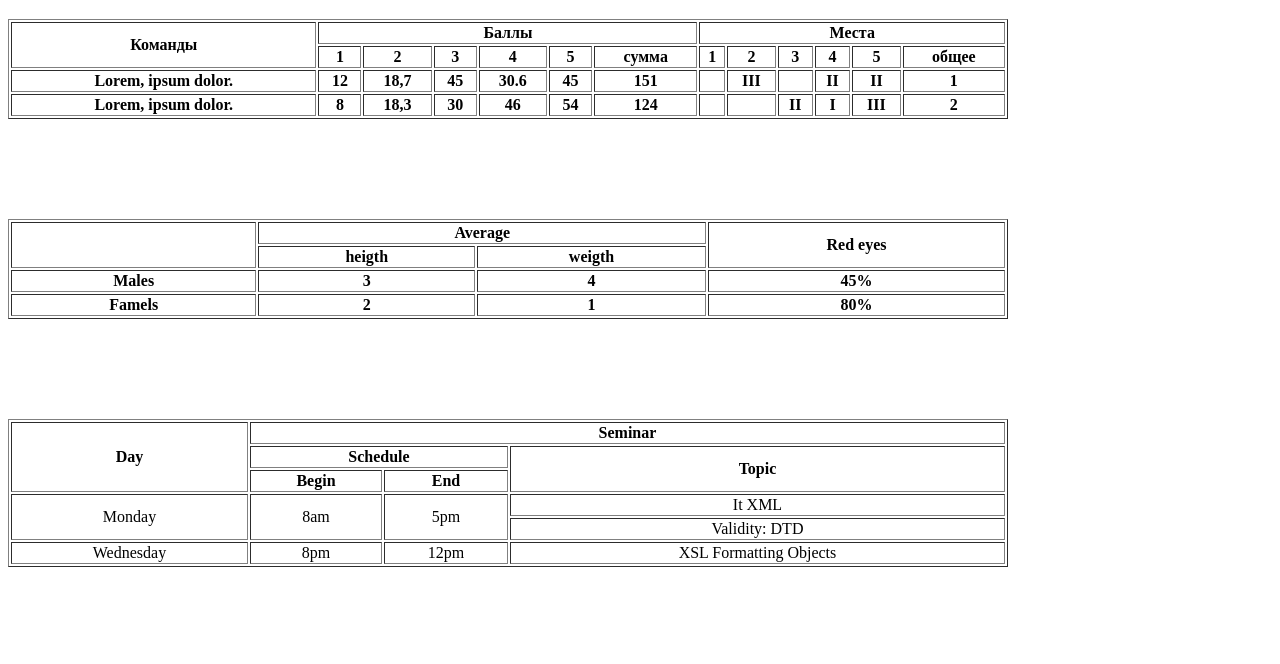
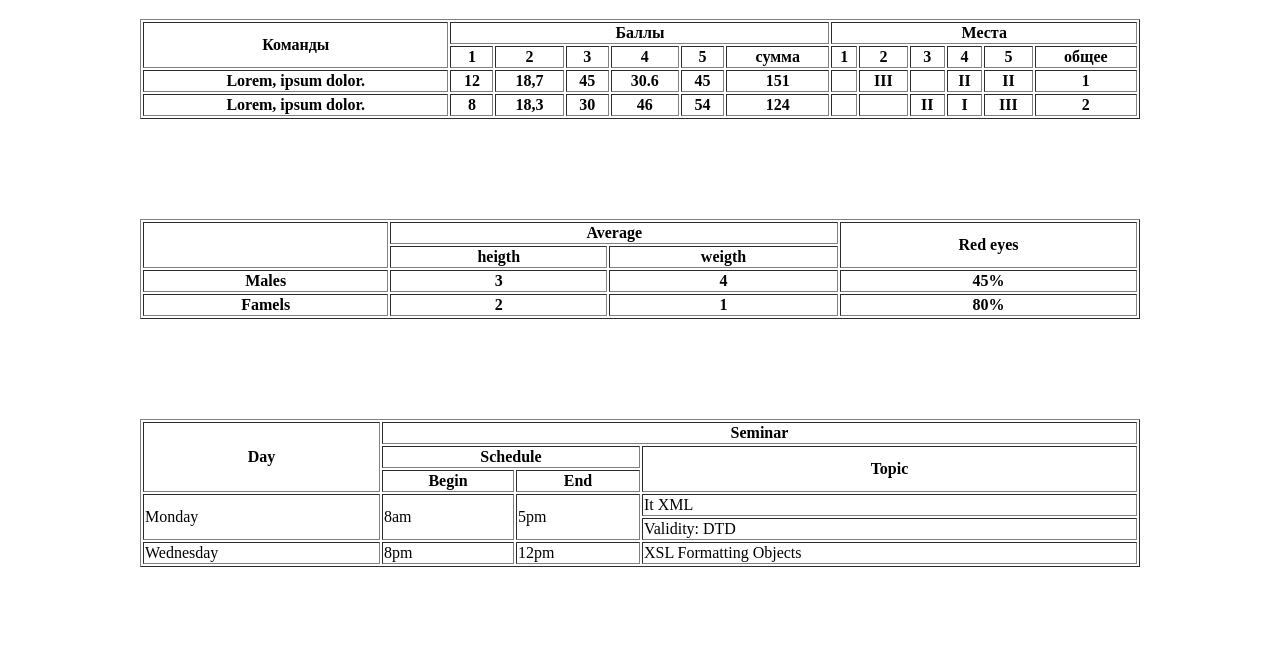
Before and after one commit to Abduazimxoja/hw-3, a plain HTML site: page index.html in a window 1280 px wide. Shown: the part 61-725 px from the top of the page. Drawn offline with Linux system fonts and the light colour scheme.

Commit message:
first commit

```diff
--- a/index.html
+++ b/index.html
@@ -11,6 +11,7 @@
 
 <body>
 
+   <div class="wrapper">
       <!-- <table border="1">
          <tr>
             <th rowspan="6">lorem</th>
@@ -279,6 +280,7 @@
             </dd>
          </dl>
       </main>
+   </div>
 
 </body>
 
--- a/scss/style.scss
+++ b/scss/style.scss
@@ -1,4 +1,6 @@
-.tab,
+.tab {
+   margin: 0 auto;
+}
 h1 {
    text-align: center;
 }
```
Also changed, not shown: css/style.css. Lines whose indentation alone changed are shown as unchanged.
